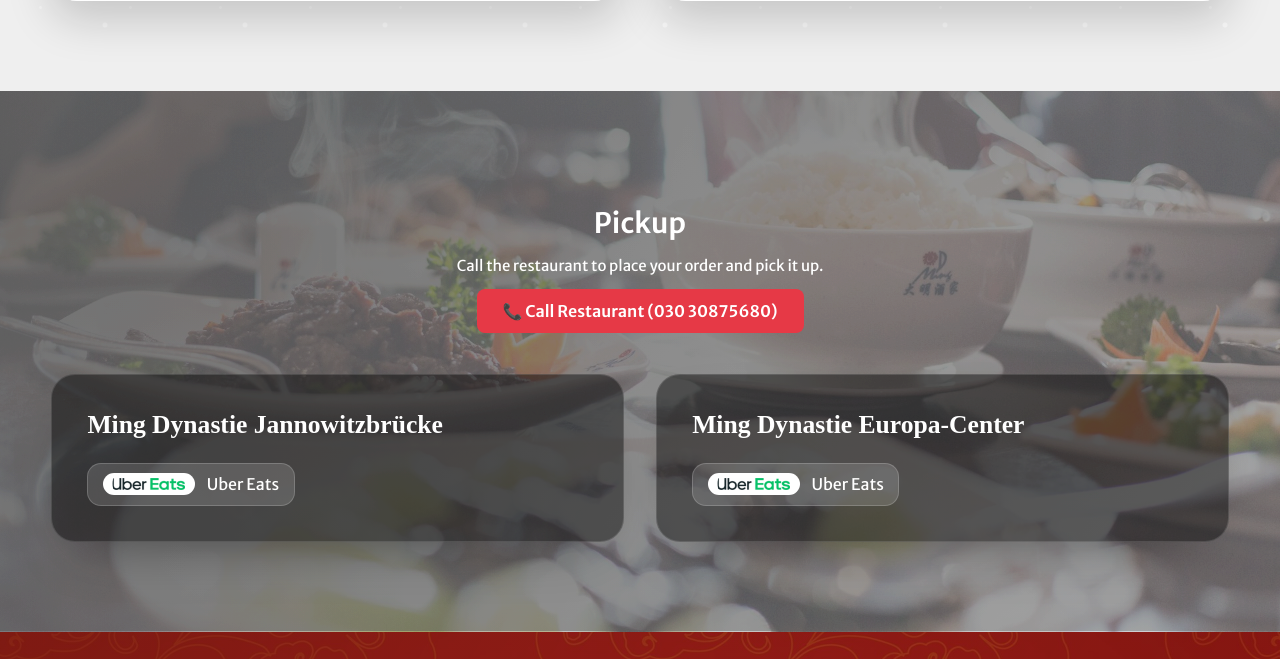
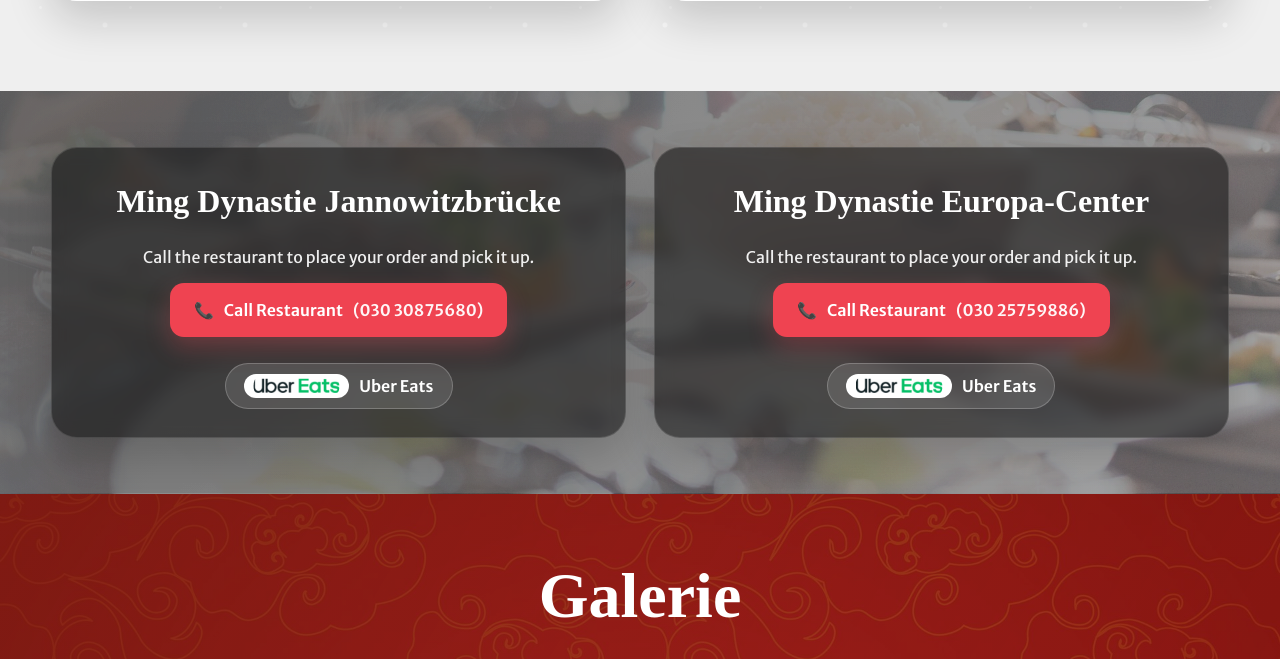
Before and after one commit to mic2025476/ming_dynastie, a Django app: page / in a window 1280 px wide. Shown: the part 2547-3206 px from the top of the page. Run offline with Django 4.2, Linux system fonts and the light colour scheme; data that the repository does not hold is empty; some web fonts are replaced.

Commit message:
updated delivery section

```diff
--- a/mingsite/views.py
+++ b/mingsite/views.py
@@ -140,6 +140,8 @@ def index(request):
             "services": [
                 {
                     "location": "Ming Dynastie Jannowitzbrücke",
+                    "phone_display": "030 30875680",
+                    "phone_link": "+493030875680",
                     "links": [
                         {
                             "name": "Uber Eats",
@@ -151,6 +153,8 @@ def index(request):
                 },
                 {
                     "location": "Ming Dynastie Europa-Center",
+                    "phone_display": "030 25759886",
+                    "phone_link": "+493025759886",
                     "links": [
                         {
                             "name": "Uber Eats",
--- a/templates/mingsite/index.html
+++ b/templates/mingsite/index.html
@@ -104,20 +104,23 @@
 
 <section id="delivery" class="section section--delivery">
   <div class="container">
-    <header class="section__header pickup-header">
-      <h2 class="pickup-title">Pickup</h2>
-      <p class="pickup-subtitle">
-        Call the restaurant to place your order and pick it up.
-      </p>
-
-      <a href="tel:+493030875680" class="pickup-call-btn">
-        📞 Call Restaurant (030 30875680)
-      </a>
-    </header>
     <div class="delivery-grid">
       {% for service in delivery.services %}
 <article class="delivery-card">
   <h3 class="delivery-card__title">{{ service.location }}</h3>
+
+  <div class="delivery-card__pickup">
+    <p class="delivery-card__pickup-text">
+      Call the restaurant to place your order and pick it up.
+    </p>
+
+    <a href="tel:{{ service.phone_link }}" class="delivery-card__call-btn">
+      <span>📞</span>
+      <span>Call Restaurant</span>
+      <span class="delivery-card__call-number">({{ service.phone_display }})</span>
+    </a>
+  </div>
+
   <ul class="delivery-card__links">
     {% for link in service.links %}
       <li>
@@ -136,7 +139,6 @@
     </div>
   </div>
 </section>
-
 
   <section id="galerie" class="section section--gallery">
     <div class="container">
@@ -800,18 +802,6 @@ section{
   .location-card__title{ font-size: 26px; }
   .location-card__body{ padding: 22px 22px 22px; }
 }
-/* ===== DELIVERY: match ming-dynastie.de brightness (single source of truth) ===== */
-.section--delivery{
-  position: relative !important;
-  padding: 90px 0 90px !important;
-  color: #fff !important;
-
-  background-position: center !important;
-  background-size: cover !important;
-  background-repeat: no-repeat !important;
-
-  overflow: hidden !important;
-}
 
 /* remove darkening — use a LIGHT wash instead */
 .section--delivery::before{
@@ -1973,22 +1963,6 @@ select option:disabled{
   cursor: not-allowed;
 }
 
-.pickup-header {
-  text-align: center;
-}
-
-.pickup-title {
-  font-size: 28px;
-  font-weight: 700;
-  margin-bottom: 6px;
-}
-
-.pickup-subtitle {
-  font-size: 15px;
-  color: white;
-  margin-bottom: 14px;
-}
-
 .pickup-call-btn {
   display: inline-block;
   background: #e63946;
@@ -2015,6 +1989,183 @@ select option:disabled{
   text-align: center;
 }
 
+.pickup-card-block{
+  margin: 14px 0 18px;
+  text-align: center;
+}
+
+.pickup-card-title{
+  margin: 0 0 6px;
+  font-size: 24px;
+  font-weight: 700;
+  color: #fff;
+}
+
+.pickup-card-text{
+  margin: 0 0 14px;
+  font-size: 15px;
+  line-height: 1.5;
+  color: rgba(255,255,255,.92);
+}
+
+.pickup-call-btn{
+  display: inline-block;
+  background: #ef3d4d;
+  color: #fff;
+  padding: 12px 22px;
+  border-radius: 10px;
+  text-decoration: none;
+  font-weight: 700;
+  transition: transform .18s ease, background .18s ease;
+}
+
+.pickup-call-btn:hover{
+  background: #d93241;
+  transform: translateY(-2px);
+}
+
+.section--delivery{
+  position: relative !important;
+  padding: 56px 0 56px !important;
+  color: #fff !important;
+  background-position: center !important;
+  background-size: cover !important;
+  background-repeat: no-repeat !important;
+  overflow: hidden !important;
+}
+
+.section--delivery .container{
+  position: relative !important;
+  z-index: 1 !important;
+}
+
+.delivery-grid{
+  display: grid;
+  grid-template-columns: repeat(2, minmax(0, 1fr));
+  gap: 28px;
+  align-items: stretch;
+}
+
+.delivery-card{
+  background: rgba(20,20,20,.58);
+  backdrop-filter: blur(8px);
+  -webkit-backdrop-filter: blur(8px);
+  border-radius: 26px;
+  padding: 34px 34px 28px;
+  box-shadow: 0 18px 45px rgba(0,0,0,.18);
+  text-align: center;
+}
+
+.delivery-card__title{
+  margin: 0 0 24px;
+  font-size: 32px;
+  line-height: 1.2;
+  font-weight: 700;
+  color: #fff;
+}
+
+.delivery-card__pickup{
+  display: flex;
+  flex-direction: column;
+  align-items: center;
+  gap: 10px;
+  margin-bottom: 26px;
+}
+
+.delivery-card__pickup-label{
+  margin: 0;
+  font-size: 26px;
+  line-height: 1.1;
+  font-weight: 800;
+  color: #fff;
+}
+
+.delivery-card__pickup-text{
+  margin: 0;
+  max-width: 420px;
+  font-size: 16px;
+  line-height: 1.5;
+  color: rgba(255,255,255,.92);
+}
+
+.delivery-card__call-btn{
+  display: inline-flex;
+  align-items: center;
+  justify-content: center;
+  gap: 10px;
+  min-height: 54px;
+  padding: 0 24px;
+  margin-top: 4px;
+  border-radius: 14px;
+  background: #ef4351;
+  color: #fff;
+  text-decoration: none;
+  font-size: 16px;
+  font-weight: 800;
+  box-shadow: 0 10px 24px rgba(239,67,81,.28);
+  transition: transform .18s ease, background .18s ease, box-shadow .18s ease;
+}
+
+.delivery-card__call-btn:hover{
+  background: #df3443;
+  transform: translateY(-2px);
+  box-shadow: 0 14px 28px rgba(239,67,81,.34);
+}
+
+.delivery-card__call-number{
+  opacity: .95;
+}
+
+.delivery-card__links{
+  display: flex;
+  justify-content: center;
+  flex-wrap: wrap;
+  gap: 12px;
+  list-style: none;
+  margin: 0;
+  padding: 0;
+}
+
+.delivery-card__links li{
+  margin: 0;
+}
+
+.delivery-card__links a{
+  display: inline-flex;
+  align-items: center;
+  gap: 10px;
+  padding: 10px 18px;
+  border-radius: 999px;
+  background: rgba(255,255,255,.12);
+  border: 1px solid rgba(255,255,255,.22);
+  color: #fff;
+  text-decoration: none;
+  font-weight: 700;
+}
+
+.delivery-card__links img{
+  height: 24px;
+  width: auto;
+  display: block;
+}
+
+@media (max-width: 1000px){
+  .delivery-grid{
+    grid-template-columns: 1fr;
+  }
+
+  .delivery-card{
+    padding: 26px 22px 24px;
+  }
+
+  .delivery-card__title{
+    font-size: 28px;
+  }
+
+  .delivery-card__pickup-label{
+    font-size: 24px;
+  }
+}
   </style>
 <link rel="stylesheet" href="https://cdn.jsdelivr.net/npm/flatpickr/dist/flatpickr.min.css">
 <script src="https://cdn.jsdelivr.net/npm/flatpickr"></script>
```
Lines whose indentation alone changed are shown as unchanged.
